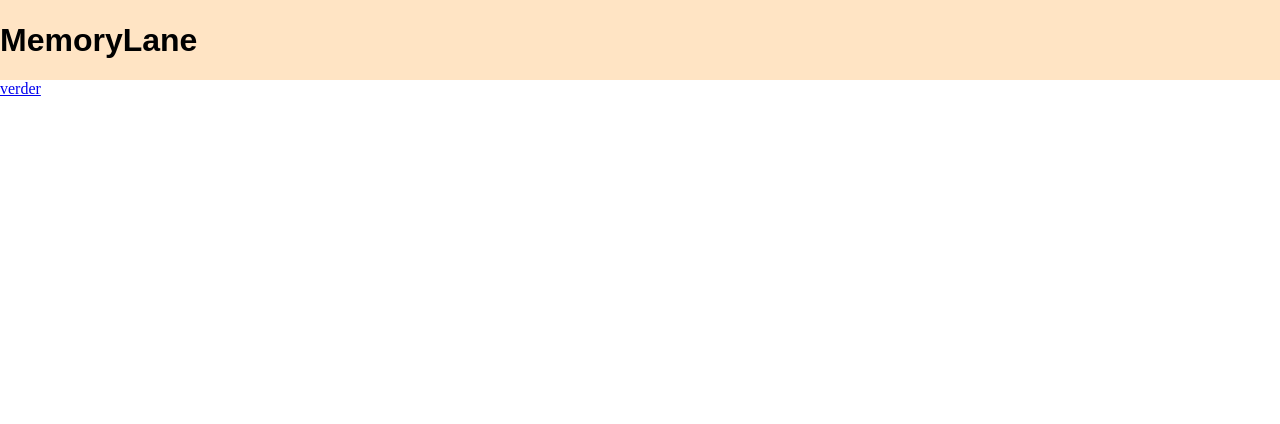
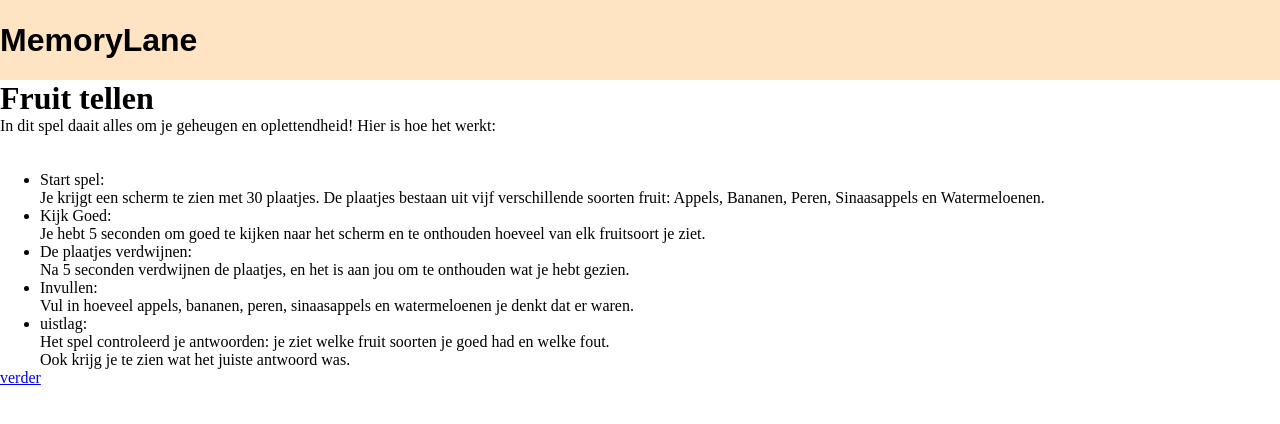
Before and after one commit to dddMATTbbb/PHP_website_MATT_Vrede, a PHP site: page /uitleg-spel-fruit.php in a window 1280 px wide. Shown: the top 424 px of the page. Run offline with PHP 8.4, Linux system fonts and the light colour scheme.

Commit message:
Update uitleg-spel-fruit.php

```diff
--- a/uitleg-spel-fruit.php
+++ b/uitleg-spel-fruit.php
@@ -10,6 +10,34 @@
     <div class="header">
         <h1>MemoryLane</h1>
     </div>
+    <div class="uitleg">
+        <h1>Fruit tellen</h1>
+        <p>In dit spel daait alles om je geheugen en oplettendheid! Hier is hoe het werkt:</p><br><br>
+        <ul>
+            <li>Start spel:</li>
+            <p>
+                Je krijgt een scherm te zien met 30 plaatjes. De plaatjes bestaan uit vijf verschillende soorten fruit:
+                Appels, Bananen, Peren, Sinaasappels en Watermeloenen.
+            </p>
+            <li>Kijk Goed:</li>
+            <p>
+                Je hebt 5 seconden om goed te kijken naar het scherm en te onthouden hoeveel van elk fruitsoort je ziet.
+            </p>
+            <li>De plaatjes verdwijnen:</li>
+            <p>
+                Na 5 seconden verdwijnen de plaatjes, en het is aan jou om te onthouden wat je hebt gezien.
+            </p>
+            <li>Invullen:</li>
+            <p>
+                Vul in hoeveel appels, bananen, peren, sinaasappels en watermeloenen je denkt dat er waren.
+            </p>
+            <li>uistlag:</li>
+            <p>
+                Het spel controleerd je antwoorden: je ziet welke fruit soorten je goed had en welke fout.<br>
+                Ook krijg je te zien wat het juiste antwoord was.
+            </p>
+        </ul>
+    </div>
     <a href="spel.php">verder</a>
 </body>
 </html>
```
